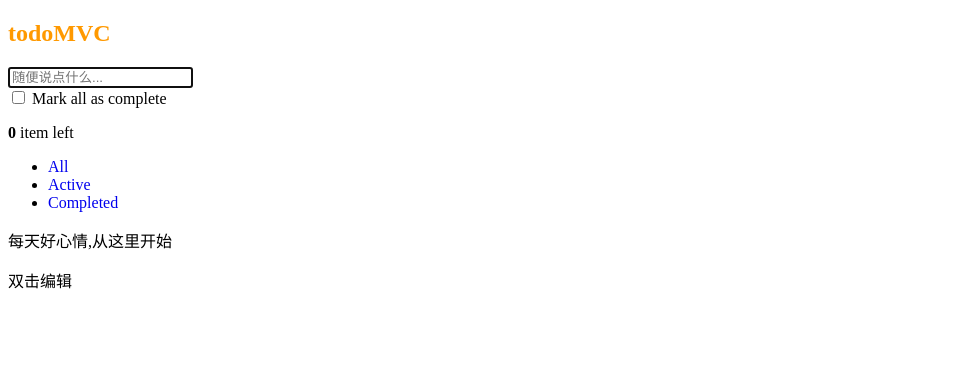
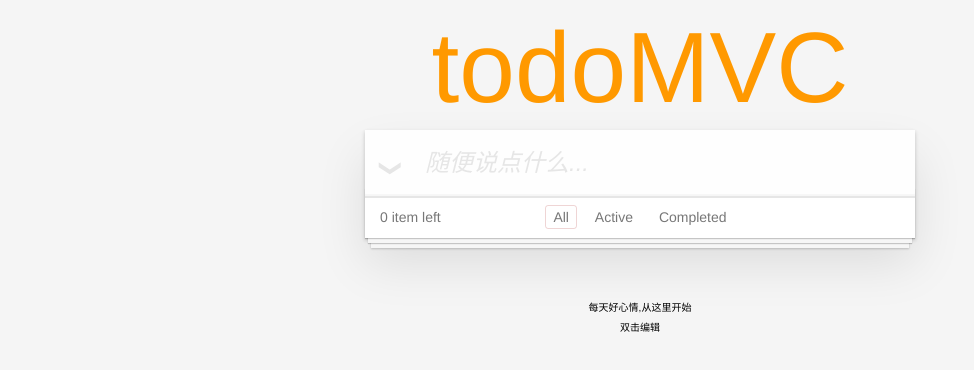
Before and after one commit to hellomotoi/angular_demo, a plain HTML site: page todoMVC.html in a window 1280 px wide. Shown: the whole page, without its empty margins (0-974 px from the left). Drawn offline with nearby package versions, Linux system fonts and the light colour scheme.

Commit message:
Update todoMVC.html

```diff
--- a/todoMVC.html
+++ b/todoMVC.html
@@ -4,7 +4,7 @@
   <meta charset="utf-8">
   <meta name="viewport" content="width=device-width, initial-scale=1">
   <title>todoMVC</title>
-  <link rel="stylesheet" href="../node_modules/todomvc-app-css/index.css">
+  <link rel="stylesheet" href="todomvc-app-css/index.css">
   <link rel="stylesheet" href="css/app.css">
 </head>
 
@@ -52,7 +52,7 @@
     <p>每天好心情,从这里开始</p>
     <p>双击编辑</p>
   </footer>
-  <script src="../node_modules/angular-1.5.2/angular.js"></script>
+  <script src="angular-1.5.2/angular.js"></script>
   <script src="js/app.js"></script>
   <script src="js/controller.js"></script>
   <script src="js/service.js"></script>
```
